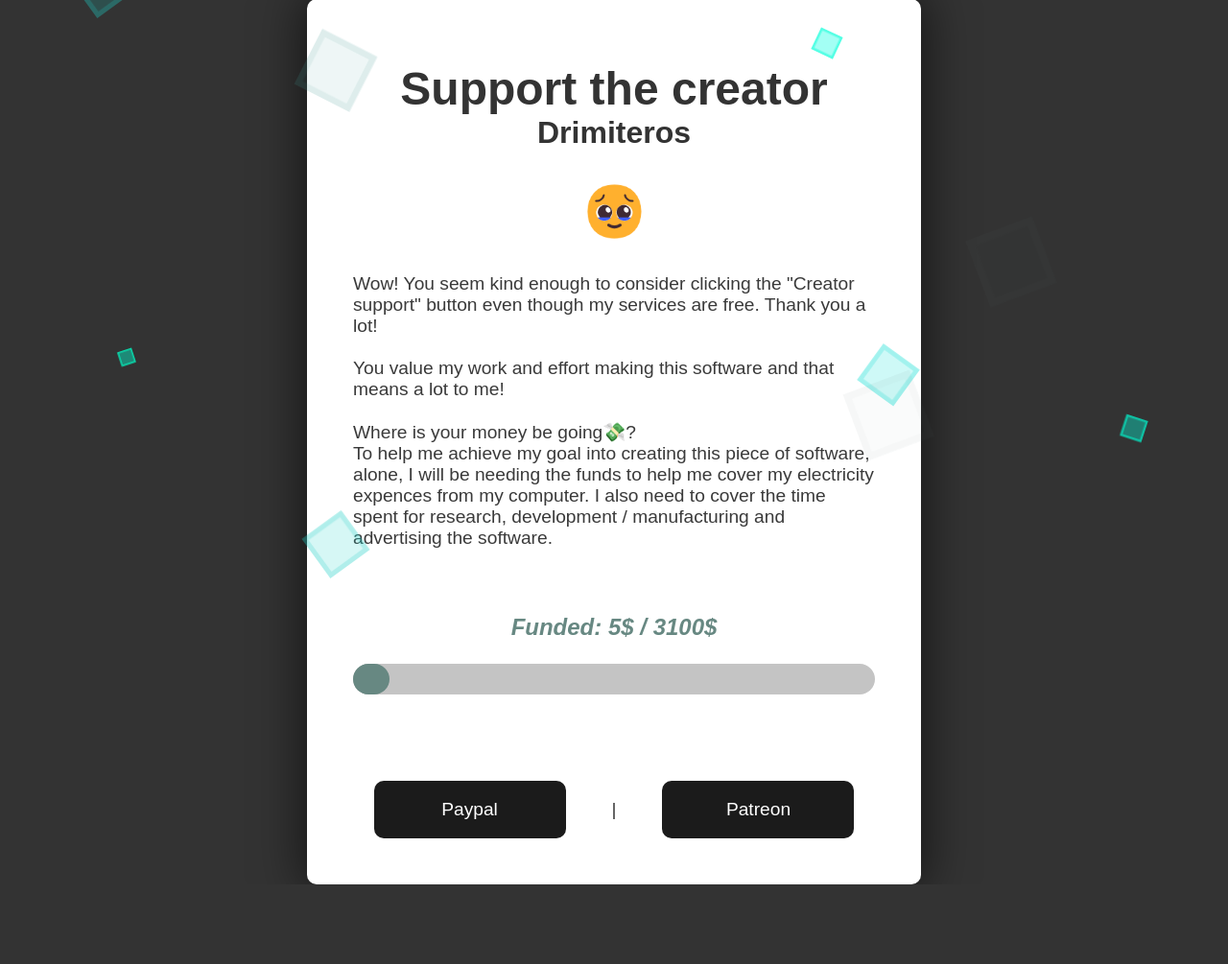
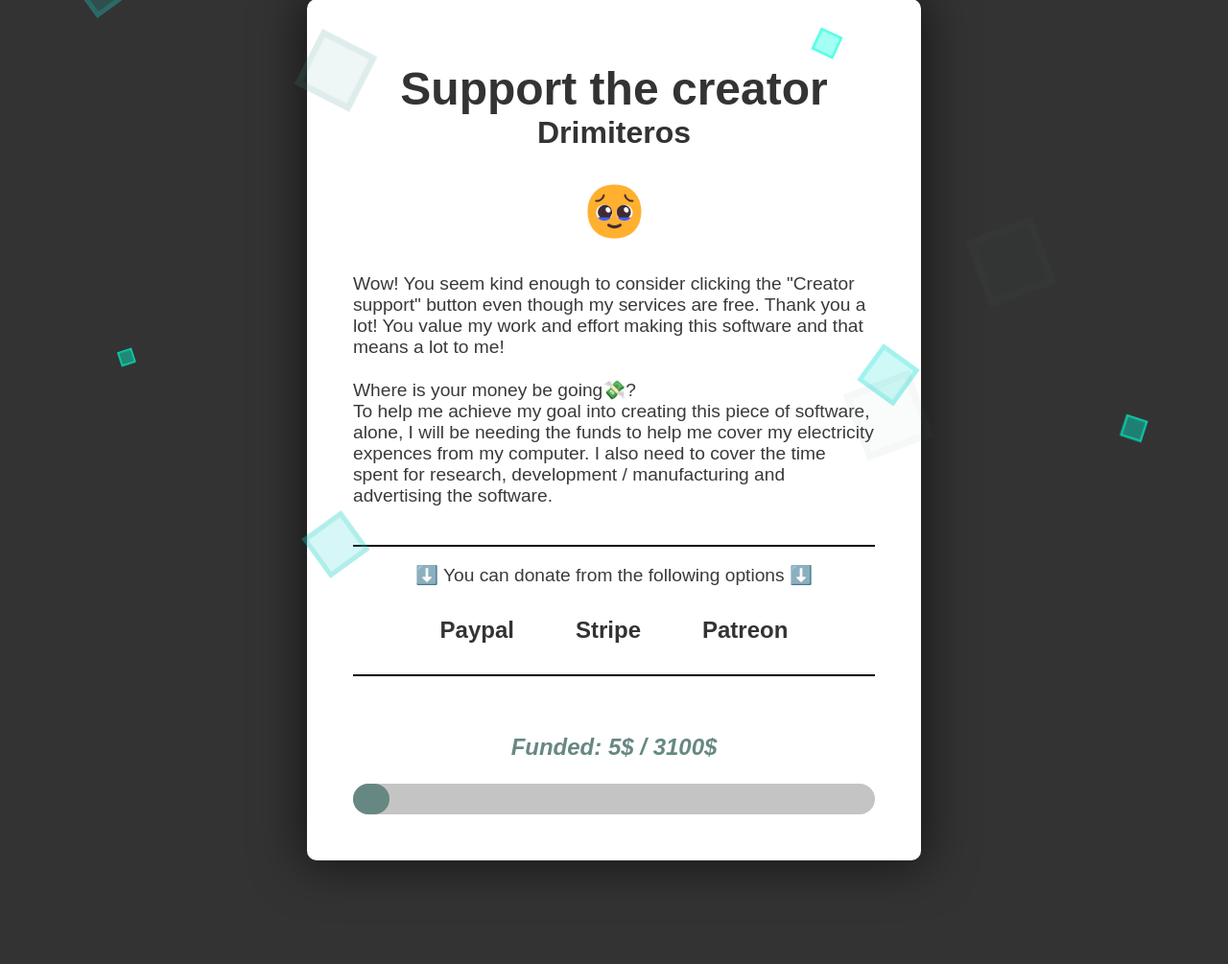
Before and after one commit to Drimiteros/Autocon.github.io, a PHP site: page /CreatorSupport.html in a window 1280 px wide. Shown: the part 133-1138 px from the top of the page at 96% size. Before the commit the page ends 1055 px from the top, so only its background shows below. Run offline with PHP 8.4, Linux system fonts and the light colour scheme.

Commit message:
Add files via upload

```diff
--- a/CreatorSupport.html
+++ b/CreatorSupport.html
@@ -52,12 +52,18 @@
 			<br>
 			<div class="content3">
 				<a>
-				Wow! You seem kind enough to consider clicking the "Creator support" button even though my services are free. Thank you a lot!
-				<br><br>You value my work and effort making this software and that means a lot to me!<br><br>Where is your money be going💸?<br>
-				To help me achieve my goal into creating this piece of software, alone, I will be needing the funds to help me cover my electricity
-				expences from my computer. I also need to cover the time spent for research,
-				development / manufacturing and advertising the software.<br><br><br>
+				Wow! You seem kind enough to consider clicking the "Creator support" button even though my services are free. Thank you a lot! You value my work and effort making this software and that means a lot to me!<br><br>
+				Where is your money be going💸?<br>To help me achieve my goal into creating this piece of software, alone, I will be needing the funds to help me cover my electricity expences from my computer. I also need to cover
+				the time spent for research, development / manufacturing and advertising the software.<br><br>
 				</a>
+				<br><hr><br>
+				<a>⬇️ You can donate from the following options ⬇️</a>
+				<div class="nav-btn">
+					<a href="https://paypal.me/Drimiteros?country.x=GR&locale.x=en_US"><p>Paypal</p></a>
+					<a href="https://tally.so/r/3N0X2W"><p2>Stripe</p2></a>
+					<a href="https://www.patreon.com/Drimiteros"><p3>Patreon</p3></a>
+				</div>
+				<hr><br><br>
 				<div class="content5">
 					<a><b>
 						Funded: 5$ / 3100$
@@ -70,11 +76,6 @@
 				<div class="content7">
 					<a></a>
 				</div>
-			<br><br><br><br><br>
-			<div class="nav-btn">
-				<a href="https://paypal.me/Drimiteros?country.x=GR&locale.x=en_US"><button class="btn4">Paypal</button></a>
-				<a>|</a>
-				<a href="https://www.patreon.com/Drimiteros"><button class="btn5">Patreon</button></a>
 			</div>
 		</div>
 	</div>
--- a/download.html
+++ b/download.html
@@ -40,10 +40,10 @@
                 <br>
             </div>
             <div class = "container5">
-                <a>(1)&nbsp;&nbsp;&nbsp;&nbsp;Contribute Financially: Donate via PayPal or join my Patreon. &nbsp;&nbsp;&nbsp;&nbsp;&nbsp;&nbsp;&nbsp;&nbsp;(See the "Support the Creator" tab on the main page.)</a>
+                <a>(1)&nbsp;&nbsp;&nbsp;&nbsp;Contribute Financially: Donate via PayPal, Stripe or join my &nbsp;&nbsp;&nbsp;&nbsp;&nbsp;&nbsp;&nbsp;&nbsp;Patreon. (See the "Support the Creator" tab on the main page.)</a>
                 <a>(2)&nbsp;&nbsp;&nbsp;&nbsp;Spread the word: Recommend the app to others and help it &nbsp;&nbsp;&nbsp;&nbsp;&nbsp;&nbsp;&nbsp;&nbsp;grow!</a>
-                <a>(3)&nbsp;&nbsp;&nbsp;&nbsp;Grow the community: Follow the creator on Twitter / Patreon and &nbsp;&nbsp;&nbsp;&nbsp;&nbsp;&nbsp;&nbsp;&nbsp;stay connected. (See the "About the Creator" tab on the main &nbsp;&nbsp;&nbsp;&nbsp;&nbsp;&nbsp;&nbsp;&nbsp;page.)</a>
-                <a>(4)&nbsp;&nbsp;&nbsp;&nbsp;Provide Feedback: Share your feedback at &nbsp;&nbsp;&nbsp;&nbsp;&nbsp;&nbsp;&nbsp;&nbsp;drimiteros2@gmail.com or on Patreon. (See the "About the &nbsp;&nbsp;&nbsp;&nbsp;&nbsp;&nbsp;&nbsp;&nbsp;Creator" tab on the main page.)</a>
+                <a>(3)&nbsp;&nbsp;&nbsp;&nbsp;Grow the community: Follow the creator on Twitter, YouTube,  &nbsp;&nbsp;&nbsp;&nbsp;&nbsp;&nbsp;&nbsp;&nbsp;Github, or Patreon and stay connected. (See the "About the  &nbsp;&nbsp;&nbsp;&nbsp;&nbsp;&nbsp;&nbsp;&nbsp;Creator" tab on the main page.)</a>
+                <a>(4)&nbsp;&nbsp;&nbsp;&nbsp;Provide Feedback: Share your feedback at &nbsp;&nbsp;&nbsp;&nbsp;&nbsp;&nbsp;&nbsp;&nbsp;drimiteros2@gmail.com or fill the form found in the User Support &nbsp;&nbsp;&nbsp;&nbsp;&nbsp;&nbsp;&nbsp;&nbsp;tab in the main page.</a>
             </div>
         </div>
     </div>
--- a/main13.css
+++ b/main13.css
@@ -239,7 +239,7 @@
 	display: flex;
 }
 
-.button_content{
+.button_content a{
 	display: flex;
 	align-items:center;
 	justify-content:center;
@@ -371,11 +371,59 @@
 }
 
 .nav-btn{
-	list-style: none;
+	justify-content: center;
 	display: flex;
-	align-items: center;
+}
+
+.nav-btn p{
+	color: #333333;
 	justify-content: center;
-	gap: 3rem;
+	display: flex;
+	font-size: 1.5rem;
+	padding: 2rem;
+	font-weight: bold;
+	transition: all 0.3s ease;
+}
+
+.nav-btn p2{
+	color: #333333;
+	justify-content: center;
+	display: flex;
+	font-size: 1.5rem;
+	padding: 2rem;
+	font-weight: bold;
+	transition: all 0.3s ease;
+}
+
+.nav-btn p3{
+	color: #333333;
+	justify-content: center;
+	display: flex;
+	font-size: 1.5rem;
+	padding: 2rem;
+	font-weight: bold;
+	transition: all 0.3s ease;
+}
+
+.nav-btn p:hover{
+	color: #008cff;
+	justify-content: center;
+	display: flex;
+	font-weight: bold;
+}
+
+.nav-btn p2:hover{
+	color: #a200ff;
+	justify-content: center;
+	display: flex;
+	font-weight: bold;
+}
+
+.nav-btn p3:hover{
+	color: #ff8800;
+	justify-content: center;
+	display: flex;
+	font-weight: bold;
 }
 
 .box div{
@@ -464,3 +512,11 @@
 		border: 6px solid #5a5a5a;
 	}
 }
+
+hr {
+	margin-left: 0rem;
+	margin-right: 0rem;
+	border: none; /* Remove default border */
+	height: 0.15rem;  /* Set the thickness */
+	background-color: #000; /* Set the color */
+}
--- a/releasenotes.html
+++ b/releasenotes.html
@@ -48,7 +48,7 @@
 				<img src="wishlist.png">
 			</div>
 			<br>
-			<p>Hello everyone!<br><br>I just wanted to thank all 5 of the people who have wishlisted the app so far ❤️! If you haven't done it yet, you can wishlist the app <a href="https://tally.so/r/mVlQyy"><b>"here"</b></a><br><br>~Drimiteros</p>
+			<p>Hello everyone!<br><br>I just wanted to thank all of the people who have wishlisted the app so far ❤️! If you haven't done it yet, you can wishlist the app <a href="https://tally.so/r/mVlQyy"><b>"here"</b></a><br><br>~Drimiteros</p>
 			<br><br>
 		</div>
 	</div>
```
Also changed, not shown: index.html (+13 -13 lines), main11.css (+21 -2 lines), support.html (+5 -4 lines), image3.png, support.png (added). Lines whose indentation alone changed are shown as unchanged.
